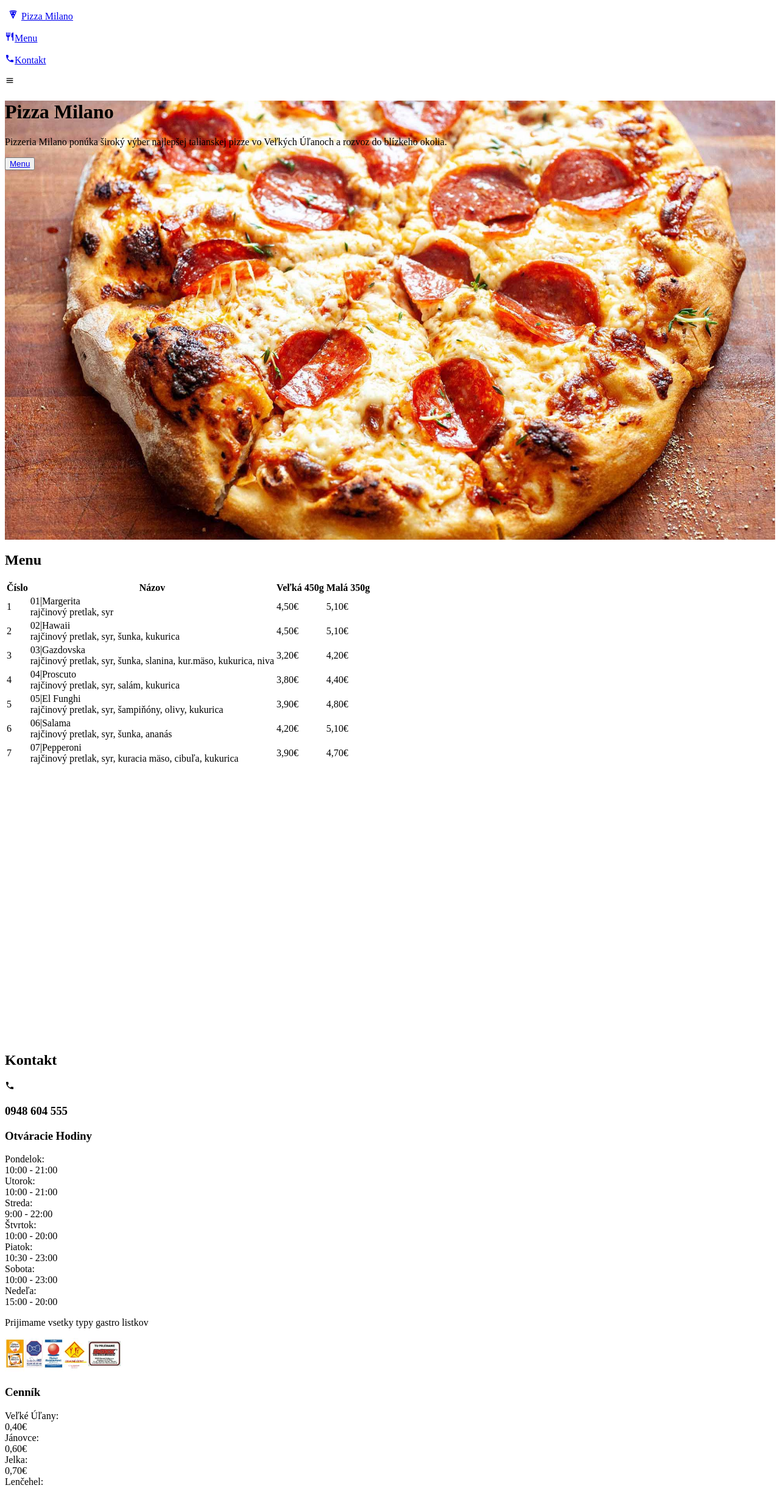
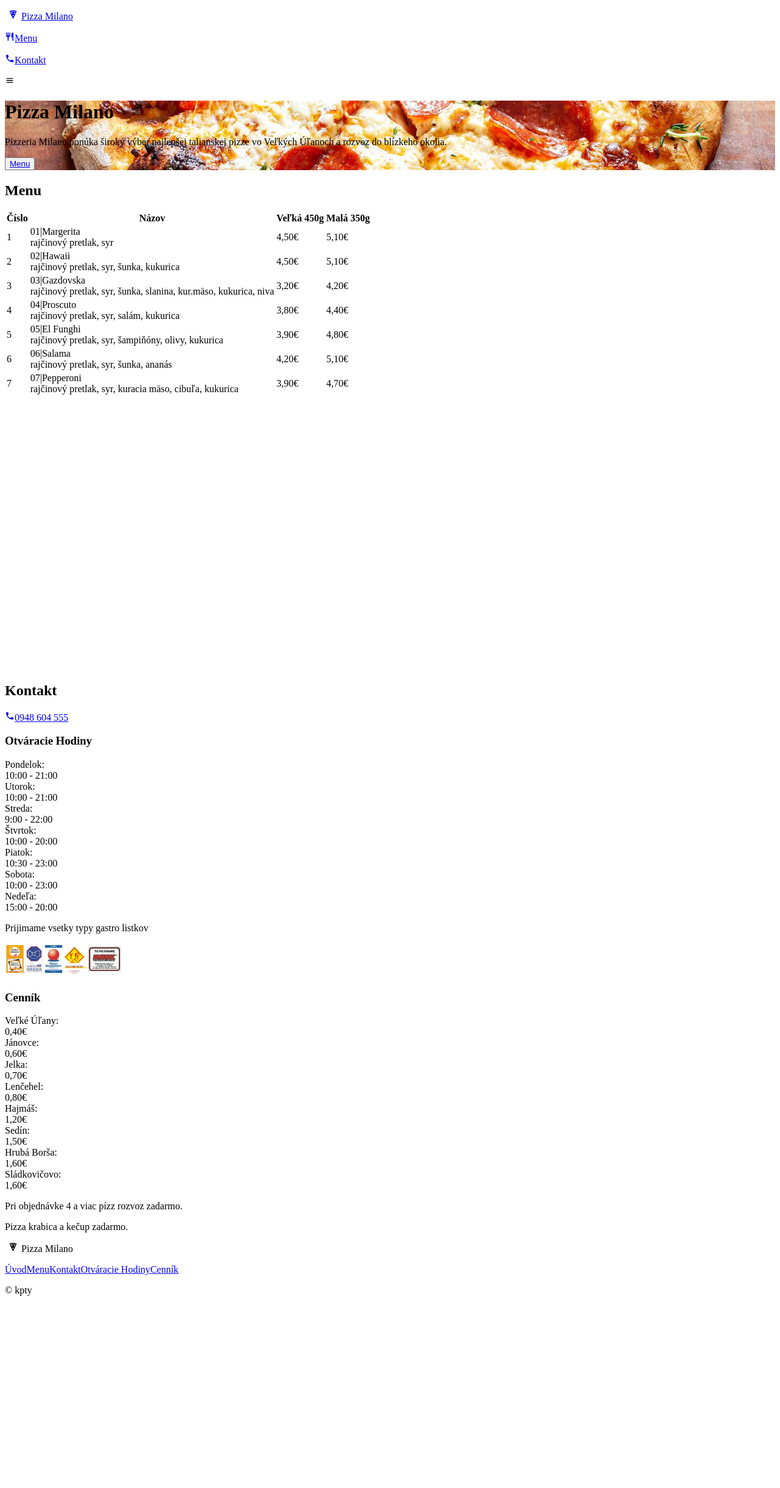
Before and after one commit to patrikkaprinay/pizza, a Next.js app: page / in a window 1280 px wide. Shown: the top 2440 px of the page at 61% size. After the commit the page ends 2141 px from the top, so only its background shows below. Built offline with nearby package versions, Linux system fonts and the light colour scheme; a web font is replaced by a local one.

Commit message:
added contact button, credited myself

```diff
--- a/components/Contact.jsx
+++ b/components/Contact.jsx
@@ -1,14 +1,19 @@
 import { IoMdCall } from 'react-icons/io'
 
 const Contact = () => {
+  const number = '0948 604 555'
   return (
     <div className="h-80 bg-gray-200" id="kontakt">
       <div className="flex items-center justify-center h-full flex-col gap-4 text-6xl font-m-plus">
-        <h2>Kontakt</h2>
-        <div className="flex space-x-4 text-xl items-center">
-          <IoMdCall />
-          <h3>0948 604 555</h3>
-        </div>
+        <h2 className="mb-4">Kontakt</h2>
+        <a
+          href={`tel:${number}`}
+          className="flex space-x-4 text-xl items-center bg-yellow-400 px-4 py-2 rounded-md shadow-md transform\
+           duration-300 hover:bg-yellow-500 font-regular font-sans"
+        >
+          <IoMdCall className="mr-2" />
+          {number}
+        </a>
       </div>
     </div>
   )
--- a/components/Footer.jsx
+++ b/components/Footer.jsx
@@ -2,20 +2,23 @@
 
 const Footer = () => {
   return (
-    <div className="h-64 bg-gray-300 w-full flex justify-center items-center ">
+    <div className="h-70 bg-gray-300 w-full flex justify-center items-center">
       <div className="container mx-auto">
-        <div className="w-4/5 md:w-3/5 mx-auto grid grid-cols-1 sm:grid-cols-2 divide-y sm:divide-x sm:divide-y-0 divide-gray-500">
+        <div className="w-4/5 md:w-3/5 mx-auto grid grid-cols-1 sm:grid-cols-2 divide-y sm:divide-x sm:divide-y-0 divide-gray-500 py-4 sm:py-10">
           <div className="text-2xl py-8 flex justify-center items-center">
             <Logo />
           </div>
-          <div className="flex justify-center items-center flex-col py-8">
+          <div className="flex justify-center items-center flex-col py-4 md:py-8">
             <div className="flex flex-col items-center sm:items-start">
               <a href="#">Úvod</a>
               <a href="#menu">Menu</a>
               <a href="#kontakt">Kontakt</a>
+              <a href="#hodiny">Otváracie Hodiny</a>
+              <a href="#cennik">Cenník</a>
             </div>
           </div>
         </div>
+        <p className="text-center text-gray-400">&copy; kpty</p>
       </div>
     </div>
   )
--- a/components/Info.jsx
+++ b/components/Info.jsx
@@ -103,7 +103,10 @@
   return (
     <div className="py-14">
       <div className="grid grid-cols-1 md:grid-cols-2 w-4/5 md:w-full lg:w-3/5 mx-auto h-full">
-        <div className="flex justify-center items-center flex-col my-8">
+        <div
+          className="flex justify-center items-center flex-col my-8"
+          id="hodiny"
+        >
           <h3 className="text-3xl">Otváracie Hodiny</h3>
           <div className="w-full mt-4">
             {open.map((day) => (
@@ -120,11 +123,14 @@
             <Image src="/gastrolistky.jpg" height={55} width={195} />
           </div>
         </div>
-        <div className="flex justify-center items-center flex-col my-8">
+        <div
+          className="flex justify-center items-center flex-col my-8"
+          id="cennik"
+        >
           <h3 className="text-3xl">Cenník</h3>
           <div className="w-full mt-4">
             {cennik.map((village) => (
-              <div className="grid grid-cols-4 w-4/5 md:w-2/3 lg:w-3/5 mx-auto">
+              <div className="grid grid-cols-4 w-2/3 mx-auto">
                 <div className="col-span-2 font-semibold">{village.name}:</div>
                 <div className="col-span-2 text-right">{village.price}€</div>
               </div>
--- a/components/Menu.jsx
+++ b/components/Menu.jsx
@@ -1,16 +1,87 @@
 import Table from './Table'
 
 const Menu = () => {
+  const data = [
+    {
+      id: 1,
+      name: 'Margerita',
+      description: 'rajčinový pretlak, syr',
+      big: '4,50€',
+      small: '5,10€',
+    },
+    {
+      id: 2,
+      name: 'Hawaii',
+      description: 'rajčinový pretlak, syr, šunka, kukurica',
+      big: '4,50€',
+      small: '5,10€',
+    },
+    {
+      id: 3,
+      name: 'Gazdovska',
+      description:
+        'rajčinový pretlak, syr, šunka, slanina, kur.mäso, kukurica, niva',
+      big: '3,20€',
+      small: '4,20€',
+    },
+    {
+      id: 4,
+      name: 'Proscuto',
+      description: 'rajčinový pretlak, syr, salám, kukurica',
+      big: '3,80€',
+      small: '4,40€',
+    },
+    {
+      id: 5,
+      name: 'El Funghi',
+      description: 'rajčinový pretlak, syr, šampiňóny, olivy, kukurica	',
+      big: '3,90€',
+      small: '4,80€',
+    },
+    {
+      id: 6,
+      name: 'Salama',
+      description: 'rajčinový pretlak, syr, šunka, ananás	',
+      big: '4,20€',
+      small: '5,10€',
+    },
+    {
+      id: 7,
+      name: 'Pepperoni',
+      description: 'rajčinový pretlak, syr, kuracia mäso, cibuľa, kukurica	',
+      big: '3,90€',
+      small: '4,70€',
+    },
+  ]
+  const columns = [
+    {
+      id: 1,
+      title: 'Číslo',
+    },
+    {
+      id: 2,
+      title: 'Názov',
+      center: false,
+    },
+    {
+      id: 3,
+      title: 'Veľká 450g',
+    },
+    {
+      id: 4,
+      title: 'Malá 350g',
+    },
+  ]
   return (
     <div
       id="menu"
-      className="py-24 container mx-auto sm:px-4 flex items-center justify-center flex-col"
+      className="py-10 md:py-24 container mx-auto sm:px-4 flex items-center justify-center flex-col"
       style={{ minHeight: '100vh' }}
     >
       <h2 className="font-m-plus text-6xl text-center sm:text-left mb-4">
         Menu
       </h2>
-      <Table />
+      <Table data={data} columns={columns} />
     </div>
   )
 }
--- a/components/Table.jsx
+++ b/components/Table.jsx
@@ -1,76 +1,4 @@
-const Table = () => {
-  const data = [
-    {
-      id: 1,
-      name: 'Margerita',
-      description: 'rajčinový pretlak, syr',
-      big: '4,50€',
-      small: '5,10€',
-    },
-    {
-      id: 2,
-      name: 'Hawaii',
-      description: 'rajčinový pretlak, syr, šunka, kukurica',
-      big: '4,50€',
-      small: '5,10€',
-    },
-    {
-      id: 3,
-      name: 'Gazdovska',
-      description:
-        'rajčinový pretlak, syr, šunka, slanina, kur.mäso, kukurica, niva',
-      big: '3,20€',
-      small: '4,20€',
-    },
-    {
-      id: 4,
-      name: 'Proscuto',
-      description: 'rajčinový pretlak, syr, salám, kukurica',
-      big: '3,80€',
-      small: '4,40€',
-    },
-    {
-      id: 5,
-      name: 'El Funghi',
-      description: 'rajčinový pretlak, syr, šampiňóny, olivy, kukurica	',
-      big: '3,90€',
-      small: '4,80€',
-    },
-    {
-      id: 6,
-      name: 'Salama',
-      description: 'rajčinový pretlak, syr, šunka, ananás	',
-      big: '4,20€',
-      small: '5,10€',
-    },
-    {
-      id: 7,
-      name: 'Pepperoni',
-      description: 'rajčinový pretlak, syr, kuracia mäso, cibuľa, kukurica	',
-      big: '3,90€',
-      small: '4,70€',
-    },
-  ]
-  const columns = [
-    {
-      id: 1,
-      title: 'Číslo',
-    },
-    {
-      id: 2,
-      title: 'Názov',
-      center: false,
-    },
-    {
-      id: 3,
-      title: 'Veľká 450g',
-    },
-    {
-      id: 4,
-      title: 'Malá 350g',
-    },
-  ]
-
+const Table = (props) => {
   const formatNumber = (num) => {
     if (typeof num == 'number' && num < 10) {
       return '0' + num
@@ -83,7 +11,7 @@
     <table className="min-w-full divide-y divide-gray-200">
       <thead className="bg-gray-50">
         <tr>
-          {columns.map((col) => (
+          {props.columns.map((col) => (
             <th
               key={col.id}
               scope="col"
@@ -97,7 +25,7 @@
         </tr>
       </thead>
       <tbody className="bg-white divide-y divide-gray-200">
-        {data.map((item) => (
+        {props.data.map((item) => (
           <tr key={item.id}>
             <td className="px-6, py-4 whitespace-nowrap items-center justify-center hidden xs:flex">
               <div className="">{item.id}</div>
--- a/css/styles.css
+++ b/css/styles.css
@@ -11,5 +11,4 @@
   background-repeat: no-repeat;
   background-size: cover;
   background-position: left;
-  min-height: 90vh;
 }
--- a/pages/index.jsx
+++ b/pages/index.jsx
@@ -6,7 +6,7 @@
 export default function Home() {
   return (
     <div>
-      <main className="pt-44">
+      <main className="py-44">
         <div className="container mx-auto">
           <Head>
             <title>Pizza Milano</title>
```
